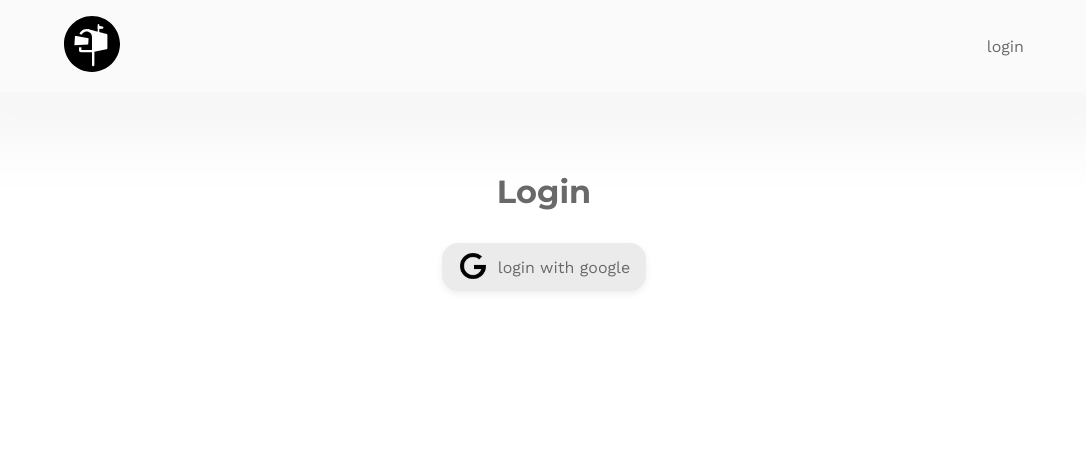
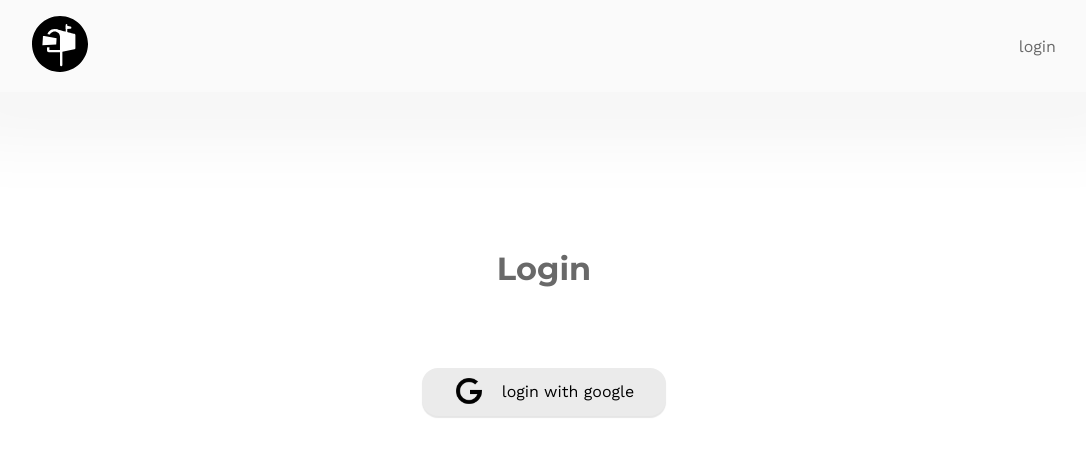
Before and after one commit to ropfoo/deepback, a React (Create React App) app in the folder app/: page /login in a window 1280 px wide. Shown: the top 456 px of the page, without its empty margins (96-1182 px from the left). Built offline with nearby package versions, Linux system fonts and the light colour scheme.

Commit message:
styling + adjustments

```diff
--- a/app/src/App.tsx
+++ b/app/src/App.tsx
@@ -1,4 +1,4 @@
-import React, { useState, createContext, useContext } from 'react';
+import React, { useState, createContext, useContext, useEffect } from 'react';
 import Answer from './components/pages/Answer';
 import Questions from './components/pages/Questions';
 import Login from './components/pages/Login';
@@ -22,6 +22,24 @@ const App = () => {
     name: '',
   });
 
+  function readSession() {
+    const userStored = window.sessionStorage.getItem(
+      `firebase:authUser:${firebaseConfig.apiKey}:[DEFAULT]`
+    );
+    if (userStored) {
+      const u = JSON.parse(userStored);
+      setUser({
+        uid: u.uid,
+        name: u.displayName,
+        isLoggedIn: true,
+      });
+    }
+  }
+
+  useEffect(() => {
+    readSession();
+  }, []);
+
   return (
     <AuthContext.Provider value={{ user, setUser }}>
       <div className='App'>
@@ -31,10 +49,9 @@ const App = () => {
           </Link>
           <div>
             {user.isLoggedIn ? (
-              <div>
+              <Link to='/login'>
                 <h3>{user.name}</h3>
-                <p>logout</p>
-              </div>
+              </Link>
             ) : (
               <Link to='/login'>
                 <p>login</p>
@@ -44,8 +61,12 @@ const App = () => {
         </div>
         <Switch>
           <Route exact path='/login' component={Login} />
-          <ProtectedRoute user={user} path='/questions' component={Questions} />
-          <Route exact path='/question/:questionID' component={Answer} />
+          <Route path='/questions' component={Questions} />
+          <ProtectedRoute
+            exact
+            path='/question/:questionID'
+            component={Answer}
+          />
         </Switch>
       </div>
     </AuthContext.Provider>
--- a/app/src/assets/sass/components/layouts/_login.scss
+++ b/app/src/assets/sass/components/layouts/_login.scss
@@ -3,30 +3,14 @@
   flex-direction: column;
   justify-content: center;
   align-items: center;
+  height: 40vh;
 
   img {
     width: 2rem;
-    margin-right: 0.5rem;
+    margin-right: 1rem;
   }
 
   h1 {
-    margin-bottom: 2rem;
-  }
-
-  &__item {
-    background-color: rgb(235, 235, 235);
-    display: flex;
-    justify-content: center;
-    align-items: center;
-    padding: 0.5rem 1rem;
-    border-radius: 1rem;
-    box-shadow: 0px 3px 10px -2px rgba(0, 0, 0, 0.1);
-    cursor: pointer;
-    transition: 0.3s;
-
-    &:hover {
-      background-color: rgb(241, 241, 241);
-      transition: 0.3s;
-    }
+    margin-bottom: 5rem;
   }
 }
--- a/app/src/assets/sass/components/layouts/_question-view.scss
+++ b/app/src/assets/sass/components/layouts/_question-view.scss
@@ -33,10 +33,13 @@ $margin-side: auto;
 }
 
 .c-question-scope {
-  height: 100vh;
+  display: flex;
+  flex-direction: column;
+  height: 80vh;
+  justify-content: space-between;
   margin: auto;
+  padding: 4rem 0;
   width: 80vh;
-  padding: 4rem 0;
 
   h1 {
     margin-bottom: 1.5rem;
--- a/app/src/assets/sass/components/modules/_buttons.scss
+++ b/app/src/assets/sass/components/modules/_buttons.scss
@@ -1,5 +1,30 @@
+@mixin btn-style($background-color, $color, $hover-background-color) {
+  align-items: center;
+  background-color: $background-color;
+  border-radius: 1rem;
+  box-shadow: 0px 2px 1px -0 rgba(0, 0, 0, 0.1);
+  color: $color;
+  cursor: pointer;
+  display: flex;
+  justify-content: center;
+  padding: 0.5rem 2rem;
+  transition: 0.3s;
+
+  &:hover {
+    background-color: $hover-background-color;
+    transition: 0.3s;
+  }
+}
+
 .c-btn__toAnswer {
-  background-color: lightblue;
-  bottom: 10vh;
-  position: absolute;
+  @include btn-style(rgb(56, 56, 56), white, rgb(75, 75, 75));
+
+  border-radius: 3rem;
+  padding: 1rem 2rem;
+  width: 30%;
+  margin: 0 auto;
 }
+
+.c-btn__login {
+  @include btn-style(rgb(235, 235, 235), black, rgb(245, 245, 245));
+}
--- a/app/src/assets/sass/components/modules/_nav.scss
+++ b/app/src/assets/sass/components/modules/_nav.scss
@@ -5,7 +5,7 @@
   width: 100vw;
   background-color: $color-lightgrey;
   position: relative;
-  padding: 1rem 10rem;
+  padding: 1rem 10%;
   margin-bottom: 5rem;
 
   box-shadow: 0px 53px 83px -32px rgba(0, 0, 0, 0.13);
--- a/app/src/assets/sass/settings/_reset.scss
+++ b/app/src/assets/sass/settings/_reset.scss
@@ -8,9 +8,6 @@
 
 body {
   color: $color-darkgrey;
-}
-
-p {
   font-family: 'Work Sans', sans-serif;
 }
 
--- a/app/src/components/ProtectedRoute.tsx
+++ b/app/src/components/ProtectedRoute.tsx
@@ -1,24 +1,26 @@
-import React, { ReactNode } from 'react';
+import React, { useContext } from 'react';
 import { Route, Redirect } from 'react-router-dom';
-import { User } from './hooks/AuthContext';
+import { AuthContext } from './hooks/AuthContext';
 
 interface Props {
   exact?: boolean;
   path: string;
   component: any;
-  user: User;
 }
 
-const ProtectedRoute: React.FC<Props> = ({
-  component: Component,
-  user,
-  ...rest
-}) => {
+const ProtectedRoute: React.FC<Props> = ({ component: Component, ...rest }) => {
+  const Auth: any = useContext(AuthContext);
+
+  console.log(Auth.user);
   return (
     <Route
       {...rest}
       render={(props) =>
-        user.isLoggedIn ? <Component {...props} /> : <Redirect to='/login' />
+        Auth.user.isLoggedIn ? (
+          <Component {...props} />
+        ) : (
+          <Redirect to='/login' />
+        )
       }
     />
   );
--- a/app/src/components/pages/Answer.tsx
+++ b/app/src/components/pages/Answer.tsx
@@ -20,8 +20,10 @@ const Answer: React.FC = () => {
   return (
     <div>
       <div className='c-question-scope'>
-        <h1>{question.title}</h1>
-        <p>{question.body}</p>
+        <div>
+          <h1>{question.title}</h1>
+          <p>{question.body}</p>
+        </div>
         <a href='#answer' className='c-btn__toAnswer'>
           answer
         </a>
--- a/app/src/components/pages/Login.tsx
+++ b/app/src/components/pages/Login.tsx
@@ -1,11 +1,14 @@
 import React, { useState, useContext } from 'react';
+import { useHistory } from 'react-router-dom';
 import { AuthContext } from '../hooks/AuthContext';
 import * as firebase from 'firebase';
 
 import googleLogo from '../../assets/icons/login/google.png';
 
-const Login = () => {
+const Login: React.FC = () => {
   const Auth: any = useContext(AuthContext);
+
+  const history = useHistory();
 
   const loginWithGoogle = () => {
     const provider = new firebase.auth.GoogleAuthProvider();
@@ -22,18 +25,28 @@ const Login = () => {
               uid: result.user?.uid,
               name: result.user?.displayName,
             });
+            history.push('/questions');
           })
           .catch((e) => console.log(e.message));
       });
   };
 
   return (
-    <div className='c-login'>
-      <h1>Login</h1>
-      <div className='c-login__item' onClick={() => loginWithGoogle()}>
-        <img src={googleLogo} />
-        <p>login with google</p>
-      </div>
+    <div>
+      {Auth.user.isLoggedIn ? (
+        <div className='c-login'>
+          <p>you are loggged in</p>
+          <button>logout</button>
+        </div>
+      ) : (
+        <div className='c-login'>
+          <h1>Login</h1>
+          <div className='c-btn__login' onClick={() => loginWithGoogle()}>
+            <img src={googleLogo} />
+            <p>login with google</p>
+          </div>
+        </div>
+      )}
     </div>
   );
 };
```
